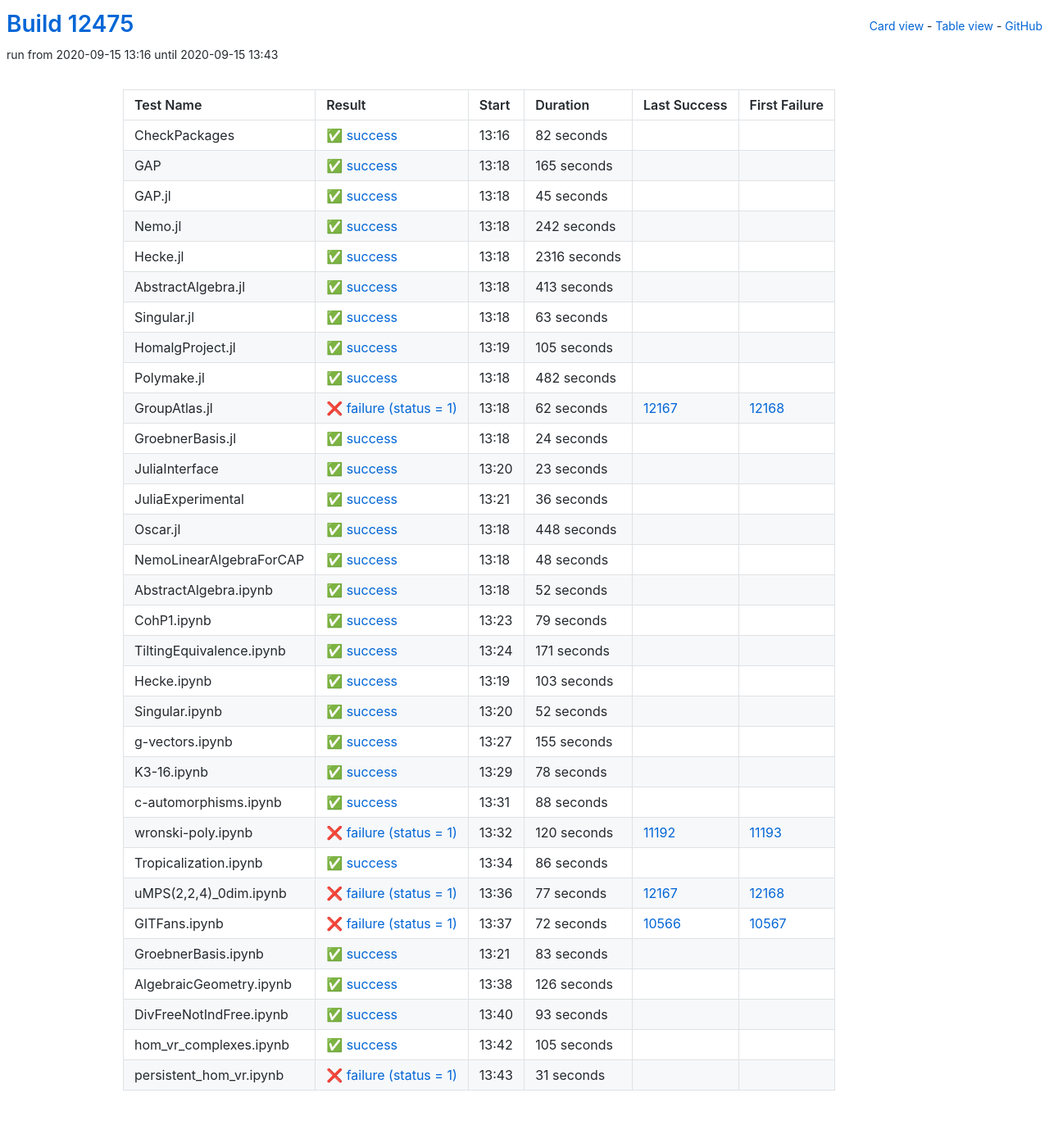
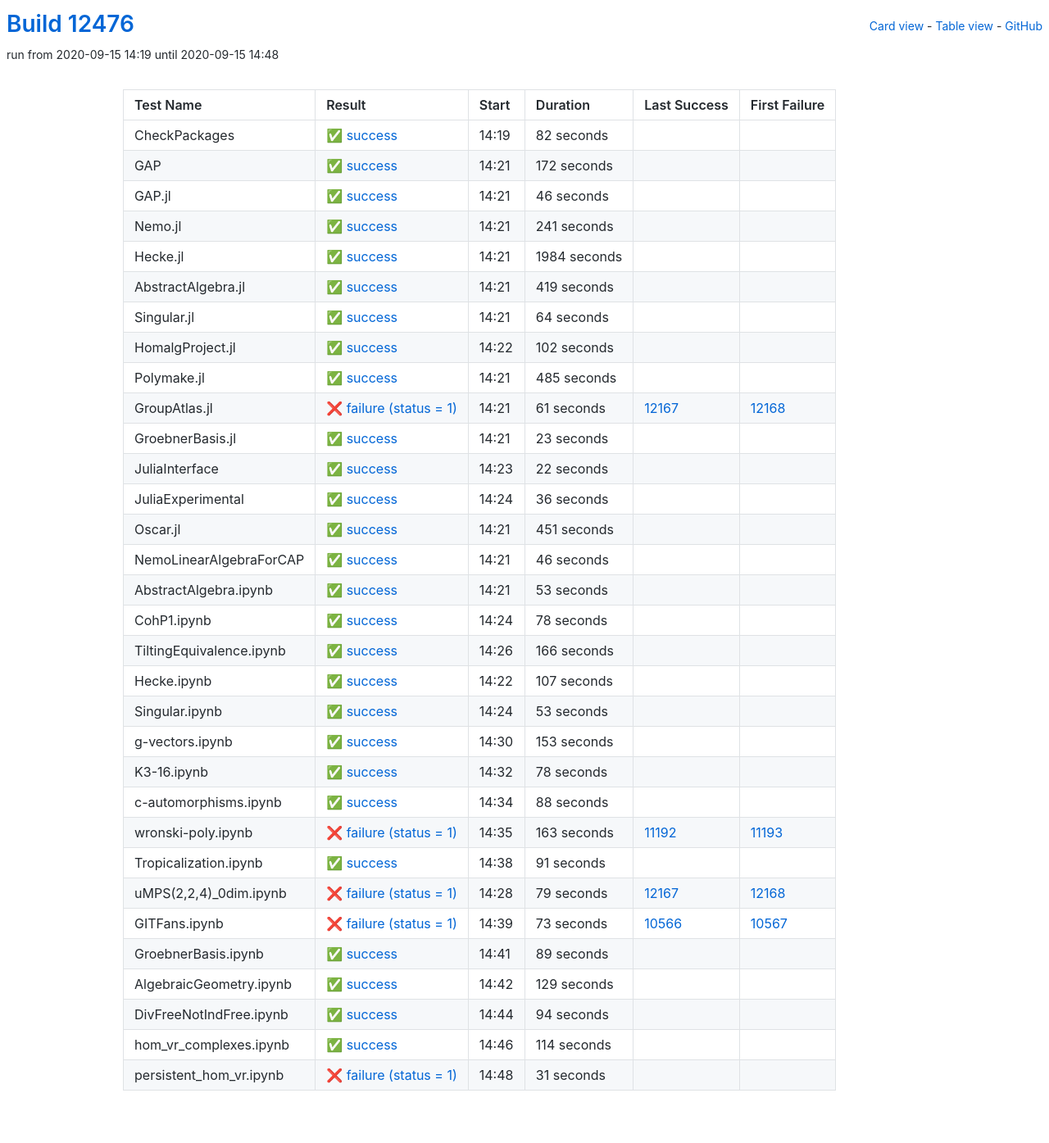
Before and after one commit to oscar-system/oscar-ci-status, a Jekyll site: the page built from table.html, in a window 1280 px wide. Shown: the whole page at 82% size. Built offline with Jekyll 4.4.1, drawn with Linux system fonts in a browser that asks for light colours.

Commit message:
Build #12476

```diff
--- a/_data/ci.yml
+++ b/_data/ci.yml
@@ -1,6 +1,6 @@
 ---
-build: 12475
-build_url: https://oscarci.mathematik.uni-kl.de/job/oscar/12475/
+build: 12476
+build_url: https://oscarci.mathematik.uni-kl.de/job/oscar/12476/
 job: oscar
 organization: oscar-system
 repo: oscar-ci-status
@@ -8,8 +8,8 @@
 tests:
 - name: CheckPackages
   id: checkpackages
-  log: https://oscarci.mathematik.uni-kl.de/job/oscar/12475/artifact/logs/build-12475/CheckPackages.log
-  start: 2020-09-15 13:16
+  log: https://oscarci.mathematik.uni-kl.de/job/oscar/12476/artifact/logs/build-12476/CheckPackages.log
+  start: 2020-09-15 14:19
   success: true
   exitcode: 0
   status: success
@@ -20,128 +20,116 @@
   first_failure_url:
 - name: GAP
   id: gap
-  log: https://oscarci.mathematik.uni-kl.de/job/oscar/12475/artifact/logs/build-12475/GAP.log
-  start: 2020-09-15 13:18
+  log: https://oscarci.mathematik.uni-kl.de/job/oscar/12476/artifact/logs/build-12476/GAP.log
+  start: 2020-09-15 14:21
   success: true
   exitcode: 0
   status: success
-  duration: 165
+  duration: 172
   last_success: false
   last_success_url:
   first_failure: false
   first_failure_url:
 - name: GAP.jl
   id: gap-jl
-  log: https://oscarci.mathematik.uni-kl.de/job/oscar/12475/artifact/logs/build-12475/GAP.jl.log
-  start: 2020-09-15 13:18
+  log: https://oscarci.mathematik.uni-kl.de/job/oscar/12476/artifact/logs/build-12476/GAP.jl.log
+  start: 2020-09-15 14:21
   success: true
   exitcode: 0
   status: success
-  duration: 45
+  duration: 46
   last_success: false
   last_success_url:
   first_failure: false
   first_failure_url:
 - name: Nemo.jl
   id: nemo-jl
-  log: https://oscarci.mathematik.uni-kl.de/job/oscar/12475/artifact/logs/build-12475/Nemo.jl.log
-  start: 2020-09-15 13:18
+  log: https://oscarci.mathematik.uni-kl.de/job/oscar/12476/artifact/logs/build-12476/Nemo.jl.log
+  start: 2020-09-15 14:21
   success: true
   exitcode: 0
   status: success
-  duration: 242
+  duration: 241
   last_success: false
   last_success_url:
   first_failure: false
   first_failure_url:
 - name: Hecke.jl
   id: hecke-jl
-  log: https://oscarci.mathematik.uni-kl.de/job/oscar/12475/artifact/logs/build-12475/Hecke.jl.log
-  start: 2020-09-15 13:18
+  log: https://oscarci.mathematik.uni-kl.de/job/oscar/12476/artifact/logs/build-12476/Hecke.jl.log
+  start: 2020-09-15 14:21
   success: true
   exitcode: 0
   status: success
-  duration: 2316
+  duration: 1984
   last_success: false
   last_success_url:
   first_failure: false
   first_failure_url:
 - name: AbstractAlgebra.jl
   id: abstractalgebra-jl
-  log: https://oscarci.mathematik.uni-kl.de/job/oscar/12475/artifact/logs/build-12475/AbstractAlgebra.jl.log
-  start: 2020-09-15 13:18
+  log: https://oscarci.mathematik.uni-kl.de/job/oscar/12476/artifact/logs/build-12476/AbstractAlgebra.jl.log
+  start: 2020-09-15 14:21
   success: true
   exitcode: 0
   status: success
-  duration: 413
+  duration: 419
   last_success: false
   last_success_url:
   first_failure: false
   first_failure_url:
 - name: Singular.jl
   id: singular-jl
-  log: https://oscarci.mathematik.uni-kl.de/job/oscar/12475/artifact/logs/build-12475/Singular.jl.log
-  start: 2020-09-15 13:18
+  log: https://oscarci.mathematik.uni-kl.de/job/oscar/12476/artifact/logs/build-12476/Singular.jl.log
+  start: 2020-09-15 14:21
   success: true
   exitcode: 0
   status: success
-  duration: 63
+  duration: 64
   last_success: false
   last_success_url:
   first_failure: false
   first_failure_url:
 - name: HomalgProject.jl
   id: homalgproject-jl
-  log: https://oscarci.mathematik.uni-kl.de/job/oscar/12475/artifact/logs/build-12475/HomalgProject.jl.log
-  start: 2020-09-15 13:19
+  log: https://oscarci.mathematik.uni-kl.de/job/oscar/12476/artifact/logs/build-12476/HomalgProject.jl.log
+  start: 2020-09-15 14:22
   success: true
   exitcode: 0
   status: success
-  duration: 105
+  duration: 102
   last_success: false
   last_success_url:
   first_failure: false
   first_failure_url:
 - name: Polymake.jl
   id: polymake-jl
-  log: https://oscarci.mathematik.uni-kl.de/job/oscar/12475/artifact/logs/build-12475/Polymake.jl.log
-  start: 2020-09-15 13:18
+  log: https://oscarci.mathematik.uni-kl.de/job/oscar/12476/artifact/logs/build-12476/Polymake.jl.log
+  start: 2020-09-15 14:21
   success: true
   exitcode: 0
   status: success
-  duration: 482
+  duration: 485
   last_success: false
   last_success_url:
   first_failure: false
   first_failure_url:
 - name: GroupAtlas.jl
   id: groupatlas-jl
-  log: https://oscarci.mathematik.uni-kl.de/job/oscar/12475/artifact/logs/build-12475/GroupAtlas.jl.log
-  start: 2020-09-15 13:18
+  log: https://oscarci.mathematik.uni-kl.de/job/oscar/12476/artifact/logs/build-12476/GroupAtlas.jl.log
+  start: 2020-09-15 14:21
   success: false
   exitcode: 1
   status: failure
-  duration: 62
+  duration: 61
   last_success: 12167
   last_success_url: https://oscarci.mathematik.uni-kl.de/job/oscar/12167/
   first_failure: 12168
   first_failure_url: https://oscarci.mathematik.uni-kl.de/job/oscar/12168/
 - name: GroebnerBasis.jl
   id: groebnerbasis-jl
-  log: https://oscarci.mathematik.uni-kl.de/job/oscar/12475/artifact/logs/build-12475/GroebnerBasis.jl.log
-  start: 2020-09-15 13:18
-  success: true
-  exitcode: 0
-  status: success
-  duration: 24
-  last_success: false
-  last_success_url:
-  first_failure: false
-  first_failure_url:
-- name: JuliaInterface
-  id: juliainterface
-  log: https://oscarci.mathematik.uni-kl.de/job/oscar/12475/artifact/logs/build-12475/JuliaInterface.log
-  start: 2020-09-15 13:20
+  log: https://oscarci.mathematik.uni-kl.de/job/oscar/12476/artifact/logs/build-12476/GroebnerBasis.jl.log
+  start: 2020-09-15 14:21
   success: true
   exitcode: 0
   status: success
@@ -150,10 +138,22 @@
   last_success_url:
   first_failure: false
   first_failure_url:
+- name: JuliaInterface
+  id: juliainterface
+  log: https://oscarci.mathematik.uni-kl.de/job/oscar/12476/artifact/logs/build-12476/JuliaInterface.log
+  start: 2020-09-15 14:23
+  success: true
+  exitcode: 0
+  status: success
+  duration: 22
+  last_success: false
+  last_success_url:
+  first_failure: false
+  first_failure_url:
 - name: JuliaExperimental
   id: juliaexperimental
-  log: https://oscarci.mathematik.uni-kl.de/job/oscar/12475/artifact/logs/build-12475/JuliaExperimental.log
-  start: 2020-09-15 13:21
+  log: https://oscarci.mathematik.uni-kl.de/job/oscar/12476/artifact/logs/build-12476/JuliaExperimental.log
+  start: 2020-09-15 14:24
   success: true
   exitcode: 0
   status: success
@@ -164,104 +164,104 @@
   first_failure_url:
 - name: Oscar.jl
   id: oscar-jl
-  log: https://oscarci.mathematik.uni-kl.de/job/oscar/12475/artifact/logs/build-12475/Oscar.jl.log
-  start: 2020-09-15 13:18
+  log: https://oscarci.mathematik.uni-kl.de/job/oscar/12476/artifact/logs/build-12476/Oscar.jl.log
+  start: 2020-09-15 14:21
   success: true
   exitcode: 0
   status: success
-  duration: 448
+  duration: 451
   last_success: false
   last_success_url:
   first_failure: false
   first_failure_url:
 - name: NemoLinearAlgebraForCAP
   id: nemolinearalgebraforcap
-  log: https://oscarci.mathematik.uni-kl.de/job/oscar/12475/artifact/logs/build-12475/NemoLinearAlgebraForCAP.log
-  start: 2020-09-15 13:18
+  log: https://oscarci.mathematik.uni-kl.de/job/oscar/12476/artifact/logs/build-12476/NemoLinearAlgebraForCAP.log
+  start: 2020-09-15 14:21
   success: true
   exitcode: 0
   status: success
-  duration: 48
+  duration: 46
   last_success: false
   last_success_url:
   first_failure: false
   first_failure_url:
 - name: AbstractAlgebra.ipynb
   id: abstractalgebra-ipynb
-  log: https://oscarci.mathematik.uni-kl.de/job/oscar/12475/artifact/logs/build-12475/AbstractAlgebra.ipynb.log
-  start: 2020-09-15 13:18
+  log: https://oscarci.mathematik.uni-kl.de/job/oscar/12476/artifact/logs/build-12476/AbstractAlgebra.ipynb.log
+  start: 2020-09-15 14:21
   success: true
   exitcode: 0
   status: success
-  duration: 52
+  duration: 53
   last_success: false
   last_success_url:
   first_failure: false
   first_failure_url:
 - name: CohP1.ipynb
   id: cohp1-ipynb
-  log: https://oscarci.mathematik.uni-kl.de/job/oscar/12475/artifact/logs/build-12475/CohP1.ipynb.log
-  start: 2020-09-15 13:23
+  log: https://oscarci.mathematik.uni-kl.de/job/oscar/12476/artifact/logs/build-12476/CohP1.ipynb.log
+  start: 2020-09-15 14:24
   success: true
   exitcode: 0
   status: success
-  duration: 79
+  duration: 78
   last_success: false
   last_success_url:
   first_failure: false
   first_failure_url:
 - name: TiltingEquivalence.ipynb
   id: tiltingequivalence-ipynb
-  log: https://oscarci.mathematik.uni-kl.de/job/oscar/12475/artifact/logs/build-12475/TiltingEquivalence.ipynb.log
-  start: 2020-09-15 13:24
+  log: https://oscarci.mathematik.uni-kl.de/job/oscar/12476/artifact/logs/build-12476/TiltingEquivalence.ipynb.log
+  start: 2020-09-15 14:26
   success: true
   exitcode: 0
   status: success
-  duration: 171
+  duration: 166
   last_success: false
   last_success_url:
   first_failure: false
   first_failure_url:
 - name: Hecke.ipynb
   id: hecke-ipynb
-  log: https://oscarci.mathematik.uni-kl.de/job/oscar/12475/artifact/logs/build-12475/Hecke.ipynb.log
-  start: 2020-09-15 13:19
+  log: https://oscarci.mathematik.uni-kl.de/job/oscar/12476/artifact/logs/build-12476/Hecke.ipynb.log
+  start: 2020-09-15 14:22
   success: true
   exitcode: 0
   status: success
-  duration: 103
+  duration: 107
   last_success: false
   last_success_url:
   first_failure: false
   first_failure_url:
 - name: Singular.ipynb
   id: singular-ipynb
-  log: https://oscarci.mathematik.uni-kl.de/job/oscar/12475/artifact/logs/build-12475/Singular.ipynb.log
-  start: 2020-09-15 13:20
+  log: https://oscarci.mathematik.uni-kl.de/job/oscar/12476/artifact/logs/build-12476/Singular.ipynb.log
+  start: 2020-09-15 14:24
   success: true
   exitcode: 0
   status: success
-  duration: 52
+  duration: 53
   last_success: false
   last_success_url:
   first_failure: false
   first_failure_url:
 - name: g-vectors.ipynb
   id: g-vectors-ipynb
-  log: https://oscarci.mathematik.uni-kl.de/job/oscar/12475/artifact/logs/build-12475/g-vectors.ipynb.log
-  start: 2020-09-15 13:27
+  log: https://oscarci.mathematik.uni-kl.de/job/oscar/12476/artifact/logs/build-12476/g-vectors.ipynb.log
+  start: 2020-09-15 14:30
   success: true
   exitcode: 0
   status: success
-  duration: 155
+  duration: 153
   last_success: false
   last_success_url:
   first_failure: false
   first_failure_url:
 - name: K3-16.ipynb
   id: k3-16-ipynb
-  log: https://oscarci.mathematik.uni-kl.de/job/oscar/12475/artifact/logs/build-12475/K3-16.ipynb.log
-  start: 2020-09-15 13:29
+  log: https://oscarci.mathematik.uni-kl.de/job/oscar/12476/artifact/logs/build-12476/K3-16.ipynb.log
+  start: 2020-09-15 14:32
   success: true
   exitcode: 0
   status: success
@@ -272,8 +272,8 @@
   first_failure_url:
 - name: c-automorphisms.ipynb
   id: c-automorphisms-ipynb
-  log: https://oscarci.mathematik.uni-kl.de/job/oscar/12475/artifact/logs/build-12475/c-automorphisms.ipynb.log
-  start: 2020-09-15 13:31
+  log: https://oscarci.mathematik.uni-kl.de/job/oscar/12476/artifact/logs/build-12476/c-automorphisms.ipynb.log
+  start: 2020-09-15 14:34
   success: true
   exitcode: 0
   status: success
@@ -284,104 +284,104 @@
   first_failure_url:
 - name: wronski-poly.ipynb
   id: wronski-poly-ipynb
-  log: https://oscarci.mathematik.uni-kl.de/job/oscar/12475/artifact/logs/build-12475/wronski-poly.ipynb.log
-  start: 2020-09-15 13:32
+  log: https://oscarci.mathematik.uni-kl.de/job/oscar/12476/artifact/logs/build-12476/wronski-poly.ipynb.log
+  start: 2020-09-15 14:35
   success: false
   exitcode: 1
   status: failure
-  duration: 120
+  duration: 163
   last_success: 11192
   last_success_url: https://oscarci.mathematik.uni-kl.de/job/oscar/11192/
   first_failure: 11193
   first_failure_url: https://oscarci.mathematik.uni-kl.de/job/oscar/11193/
 - name: Tropicalization.ipynb
   id: tropicalization-ipynb
-  log: https://oscarci.mathematik.uni-kl.de/job/oscar/12475/artifact/logs/build-12475/Tropicalization.ipynb.log
-  start: 2020-09-15 13:34
+  log: https://oscarci.mathematik.uni-kl.de/job/oscar/12476/artifact/logs/build-12476/Tropicalization.ipynb.log
+  start: 2020-09-15 14:38
   success: true
   exitcode: 0
   status: success
-  duration: 86
+  duration: 91
   last_success: false
   last_success_url:
   first_failure: false
   first_failure_url:
 - name: uMPS(2,2,4)_0dim.ipynb
   id: umps-2-2-4-0dim-ipynb
-  log: https://oscarci.mathematik.uni-kl.de/job/oscar/12475/artifact/logs/build-12475/uMPS-2-2-4-_0dim.ipynb.log
-  start: 2020-09-15 13:36
+  log: https://oscarci.mathematik.uni-kl.de/job/oscar/12476/artifact/logs/build-12476/uMPS-2-2-4-_0dim.ipynb.log
+  start: 2020-09-15 14:28
   success: false
   exitcode: 1
   status: failure
-  duration: 77
+  duration: 79
   last_success: 12167
   last_success_url: https://oscarci.mathematik.uni-kl.de/job/oscar/12167/
   first_failure: 12168
   first_failure_url: https://oscarci.mathematik.uni-kl.de/job/oscar/12168/
 - name: GITFans.ipynb
   id: gitfans-ipynb
-  log: https://oscarci.mathematik.uni-kl.de/job/oscar/12475/artifact/logs/build-12475/GITFans.ipynb.log
-  start: 2020-09-15 13:37
+  log: https://oscarci.mathematik.uni-kl.de/job/oscar/12476/artifact/logs/build-12476/GITFans.ipynb.log
+  start: 2020-09-15 14:39
   success: false
   exitcode: 1
   status: failure
-  duration: 72
+  duration: 73
   last_success: 10566
   last_success_url: https://oscarci.mathematik.uni-kl.de/job/oscar/10566/
   first_failure: 10567
   first_failure_url: https://oscarci.mathematik.uni-kl.de/job/oscar/10567/
 - name: GroebnerBasis.ipynb
   id: groebnerbasis-ipynb
-  log: https://oscarci.mathematik.uni-kl.de/job/oscar/12475/artifact/logs/build-12475/GroebnerBasis.ipynb.log
-  start: 2020-09-15 13:21
+  log: https://oscarci.mathematik.uni-kl.de/job/oscar/12476/artifact/logs/build-12476/GroebnerBasis.ipynb.log
+  start: 2020-09-15 14:41
   success: true
   exitcode: 0
   status: success
-  duration: 83
+  duration: 89
   last_success: false
   last_success_url:
   first_failure: false
   first_failure_url:
 - name: AlgebraicGeometry.ipynb
   id: algebraicgeometry-ipynb
-  log: https://oscarci.mathematik.uni-kl.de/job/oscar/12475/artifact/logs/build-12475/AlgebraicGeometry.ipynb.log
-  start: 2020-09-15 13:38
+  log: https://oscarci.mathematik.uni-kl.de/job/oscar/12476/artifact/logs/build-12476/AlgebraicGeometry.ipynb.log
+  start: 2020-09-15 14:42
   success: true
   exitcode: 0
   status: success
-  duration: 126
+  duration: 129
   last_success: false
   last_success_url:
   first_failure: false
   first_failure_url:
 - name: DivFreeNotIndFree.ipynb
   id: divfreenotindfree-ipynb
-  log: https://oscarci.mathematik.uni-kl.de/job/oscar/12475/artifact/logs/build-12475/DivFreeNotIndFree.ipynb.log
-  start: 2020-09-15 13:40
+  log: https://oscarci.mathematik.uni-kl.de/job/oscar/12476/artifact/logs/build-12476/DivFreeNotIndFree.ipynb.log
+  start: 2020-09-15 14:44
   success: true
   exitcode: 0
   status: success
-  duration: 93
+  duration: 94
   last_success: false
   last_success_url:
   first_failure: false
   first_failure_url:
 - name: hom_vr_complexes.ipynb
   id: hom-vr-complexes-ipynb
-  log: https://oscarci.mathematik.uni-kl.de/job/oscar/12475/artifact/logs/build-12475/hom_vr_complexes.ipynb.log
-  start: 2020-09-15 13:42
+  log: https://oscarci.mathematik.uni-kl.de/job/oscar/12476/artifact/logs/build-12476/hom_vr_complexes.ipynb.log
+  start: 2020-09-15 14:46
   success: true
   exitcode: 0
   status: success
-  duration: 105
+  duration: 114
   last_success: false
   last_success_url:
   first_failure: false
   first_failure_url:
 - name: persistent_hom_vr.ipynb
   id: persistent-hom-vr-ipynb
-  log: https://oscarci.mathematik.uni-kl.de/job/oscar/12475/artifact/logs/build-12475/persistent_hom_vr.ipynb.log
-  start: 2020-09-15 13:43
+  log: https://oscarci.mathematik.uni-kl.de/job/oscar/12476/artifact/logs/build-12476/persistent_hom_vr.ipynb.log
+  start: 2020-09-15 14:48
   success: false
   exitcode: 1
   status: failure
```
Also changed, not shown: README.md.
